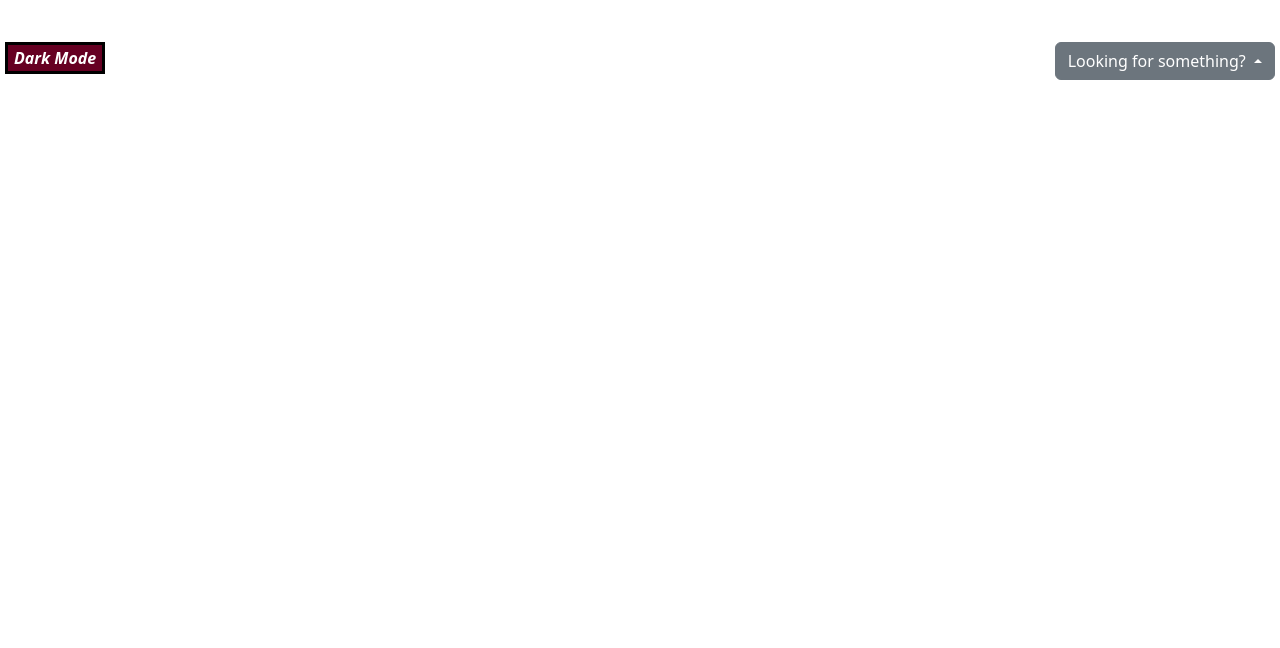
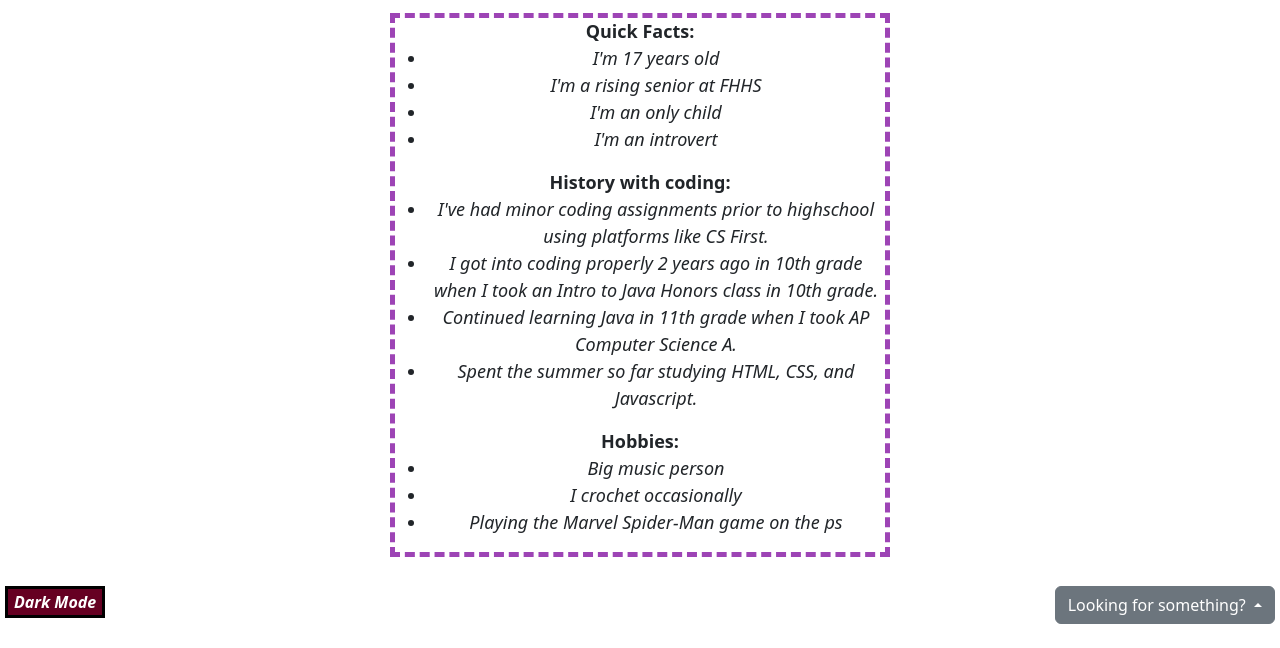
Before and after one commit to Nia-Tt/Portfolio, a plain HTML site: page about me.html in a window 1280 px wide. Shown: the part 152-800 px from the top of the page. Drawn offline with nearby package versions, Linux system fonts and the light colour scheme.

Commit message:
editing my about & intro message

```diff
--- a/about me.html
+++ b/about me.html
@@ -38,8 +38,32 @@
   <h2 id="Welcome"> About Me
   <p>More in depth description about me</p></h2>
 
-
-
+  <!--Mid section of the page-->
+  <div class="facts">
+    <div id="details"> Quick Facts:
+      <ul>
+        <li>I'm 17 years old</li>
+        <li>I'm a rising senior at FHHS</li>
+        <li>I'm an only child</li>
+        <li>I'm an introvert</li>
+      </ul>
+    </div>
+    <div id="c-history"> History with coding:
+      <ul>
+        <li>I've had minor coding assignments prior to highschool using platforms like CS First.</li>
+        <li>I got into coding properly 2 years ago in 10th grade when I took an Intro to Java Honors class in 10th grade.</li>
+        <li>Continued learning Java in 11th grade when I took AP Computer Science A.</li>
+        <li>Spent the summer so far studying HTML, CSS, and Javascript.</li>
+      </ul>
+    </div>
+    <div id="hobbies"> Hobbies:
+      <ul>
+        <li>Big music person</li>
+        <li>I crochet occasionally </li>
+        <li>Playing the Marvel Spider-Man game on the ps</li>
+      </ul>
+    </div>
+  </div>
 
 
 
--- a/style.css
+++ b/style.css
@@ -219,3 +219,32 @@ h3{
   width: 500px;
   margin: auto;
 }
+
+/*Stuff for the about me page*/
+.facts{
+  width: 500px;
+  text-align: center;
+  justify-content: center;
+  border: 5px dashed #9d44b5;
+  margin: auto;
+}
+
+#details{
+  font-weight: bold;
+  font-size: 18px;
+}
+
+#c-history{
+  font-weight: bold;
+  font-size: 18px;
+}
+
+#hobbies{
+  font-weight: bold;
+  font-size: 18px;
+}
+
+li{
+  font-weight: normal;
+  font-style: italic;
+}
```
Also changed, not shown: index.html (+4 -7 lines).
